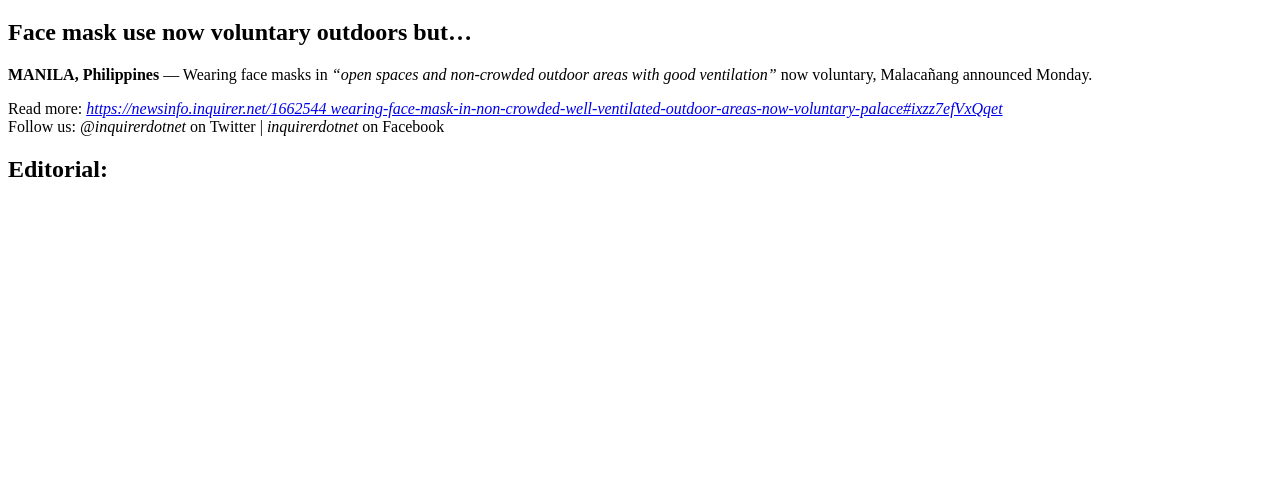
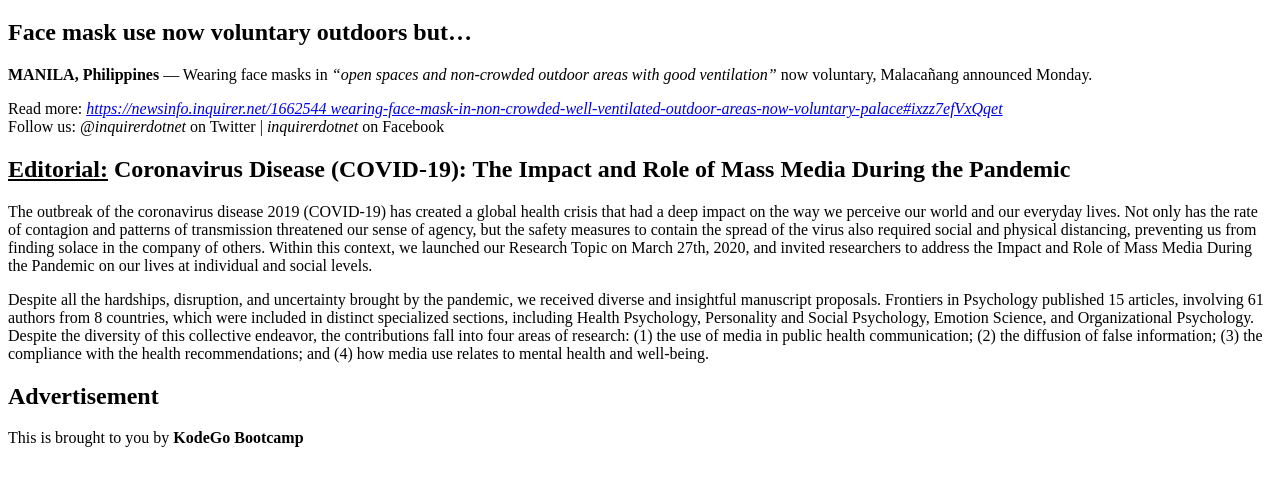
Before and after one commit to PUNZ829/Demo, a plain HTML site: page exercise3.html in a window 1280 px wide. Shown: the part 61-546 px from the top of the page. Drawn offline with Linux system fonts and the light colour scheme.

Commit message:
Added Editorial and Advertisement on page

```diff
--- a/exercise3.html
+++ b/exercise3.html
@@ -6,15 +6,17 @@
     <meta name="viewport" content="width=device-width, initial-scale=1.0">
     <title>Today's News</title>
 </head>
+
 <body>
     <main>
         <h1>Today's News</h1>
-
+        <article>
             <section>
                 <h2>Face mask use now voluntary outdoors but…</h2>
                  <p>
                     <strong>MANILA, Philippines</strong> — Wearing face masks in <em>“open spaces and non-crowded outdoor areas with good ventilation”</em> now voluntary, Malacañang announced Monday.
                 </p>
+
                 <p>
                 Read more: <a href="ttps://newsinfo.inquirer.net/1662544/wearing-face-mask-in-non-crowded-well-ventilated-outdoor-areas-now-voluntary-palace#ixzz7efVxQqet"><i>https://newsinfo.inquirer.net/1662544 wearing-face-mask-in-non-crowded-well-ventilated-outdoor-areas-now-voluntary-palace#ixzz7efVxQqet</i></a>
                 <br>
@@ -23,9 +25,22 @@
             </section>
 
             <section>
-            <h2>Editorial:</h2>
+                <h2><u>Editorial:</u> Coronavirus Disease (COVID-19): The Impact and Role of Mass Media During the Pandemic</h2>
+                <p>
+                    The outbreak of the coronavirus disease 2019 (COVID-19) has created a global health crisis that had a deep impact on the way we perceive our world and our everyday lives. Not only has the rate of contagion and patterns of transmission threatened our sense of agency, but the safety measures to contain the spread of the virus also required social and physical distancing, preventing us from finding solace in the company of others. Within this context, we launched our Research Topic on March 27th, 2020, and invited researchers to address the Impact and Role of Mass Media During the Pandemic on our lives at individual and social levels.
+                </p>
+
+                <p>
+                    Despite all the hardships, disruption, and uncertainty brought by the pandemic, we received diverse and insightful manuscript proposals. Frontiers in Psychology published 15 articles, involving 61 authors from 8 countries, which were included in distinct specialized sections, including Health Psychology, Personality and Social Psychology, Emotion Science, and Organizational Psychology. Despite the diversity of this collective endeavor, the contributions fall into four areas of research: (1) the use of media in public health communication; (2) the diffusion of false information; (3) the compliance with the health recommendations; and (4) how media use relates to mental health and well-being.
+                </p>
             </section>
 
+        </article>
+        <aside>
+            <h2>Advertisement</h2>
+
+            <p> This is brought to you by <strong>KodeGo Bootcamp</strong></p>
+        </aside>
     </main>
 
 </body>
```
Lines whose indentation alone changed are shown as unchanged.
